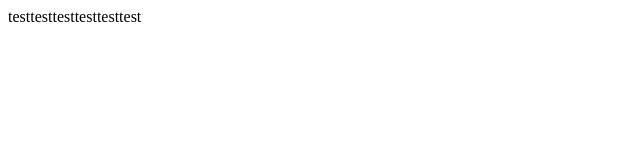
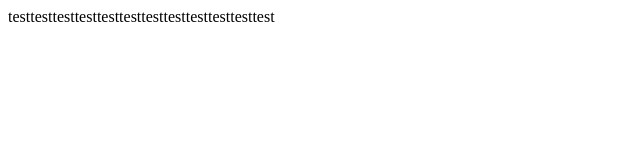
Before and after one commit to akikokubo/test201707, a plain HTML site: page index.html in a window 1280 px wide. Shown: the whole page, without its empty margins (0-640 px from the left). Drawn offline with Linux system fonts and the light colour scheme.

Commit message:
testtesttesttesttesttest

```diff
--- a/index.html
+++ b/index.html
@@ -5,6 +5,6 @@
 	<title>Document</title>
 </head>
 <body>
-	testtesttesttesttesttest
+	testtesttesttesttesttesttesttesttesttesttesttest
 </body>
 </html>
```
